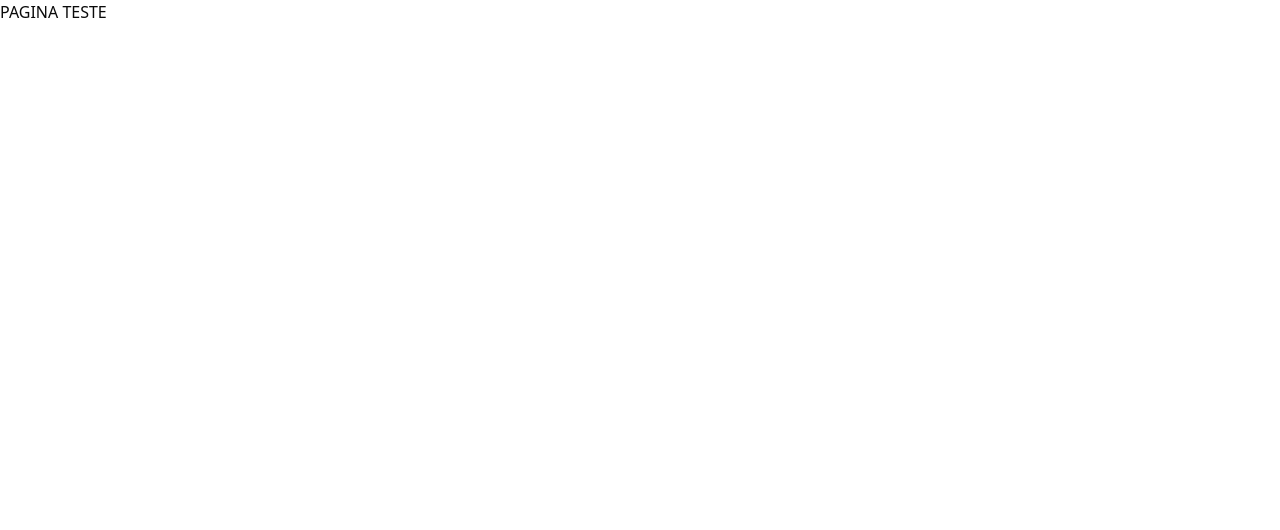
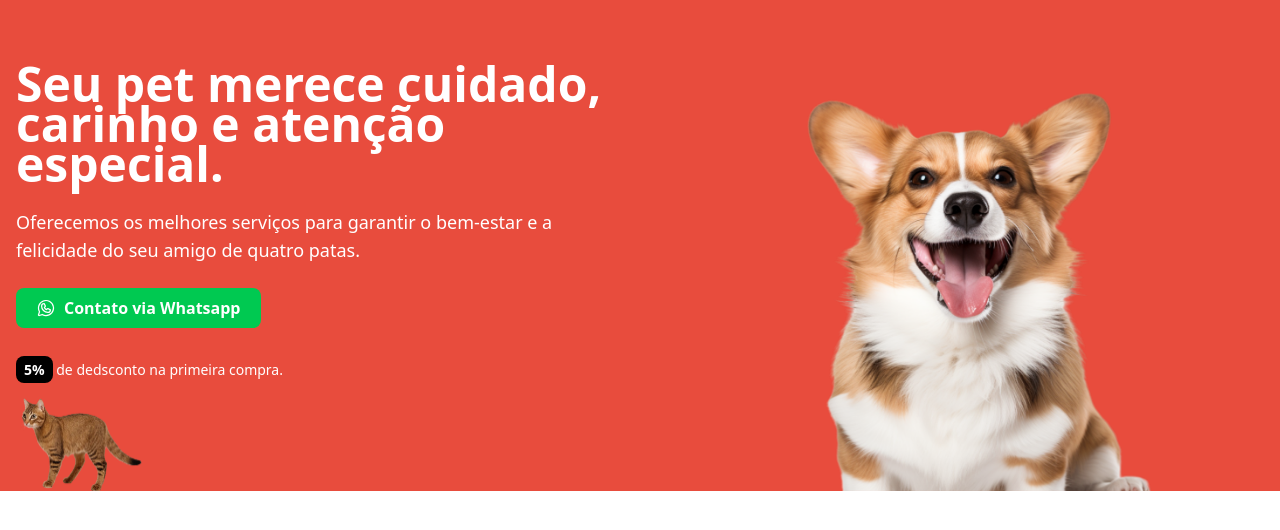
Before and after one commit to Dyego27/PetShop, a Next.js app in the folder petshop/: page / in a window 1280 px wide. Shown: the top 530 px of the page. Built offline with nearby package versions, Linux system fonts and the light colour scheme.

Commit message:
Component header feito

```diff
--- a/petshop/package.json
+++ b/petshop/package.json
@@ -9,6 +9,7 @@
     "lint": "eslint"
   },
   "dependencies": {
+    "@phosphor-icons/react": "^2.1.10",
     "@radix-ui/react-slot": "^1.2.3",
     "class-variance-authority": "^0.7.1",
     "clsx": "^2.1.1",
--- /dev/null
+++ b/petshop/src/app/_components/header.tsx
@@ -0,0 +1,55 @@
+"use client"
+import { WhatsappLogoIcon } from "@phosphor-icons/react"
+import dogImg from "../../../public/hero-dog.webp"
+import catImg from "../../../public/cat-hero.png"
+import Image from "next/image"
+
+export function Header(){
+    return(
+        <section className="bg-[#E84C3D] text-white relative overflow-hidden">
+
+            <div>
+                <Image src={dogImg} alt="foto do cachoro" fill sizes="100vw" priority className="object-cover opacity-60 lg:hidden"/>
+                <div className="absolute inset-0 bg-black opacity-40 md:hidden"></div>
+            </div>
+
+            <div className="container mx-auto pt-16 pb-16 md:pb-0 px-4 relative">
+                <article className="grid grid-cols-1 lg:grid-cols-2 gap-8 ">
+
+                    <div className="space-y-6">
+                        <h1 className="text-3xl md:text-4xl lg:text-5xl font-bold leading-10">
+                            Seu pet merece cuidado, carinho e atenção especial.
+                        </h1>
+
+                        <p className="lg:text-lg">Oferecemos os melhores serviços para garantir o bem-estar e a felicidade do seu amigo de quatro patas.</p>
+
+
+                        <a href="#" className="bg-green-500 px-5 py-2 rounded-md font-semibold flex items-center justify-center w-fit gap-2">
+                            <WhatsappLogoIcon className="w-5 h-5"/>
+                            Contato via Whatsapp
+                        </a>
+
+
+                        <div className="mt-8">
+                            <p className="text-sm mb-4">
+                                <b className="bg-black text-white px-2 py-1 rounded-md">5%</b> de dedsconto na primeira compra.
+                            </p>
+
+                            <div className="flex mt-4">
+                                <div className="w-32 hidden lg:block">
+                                    <Image src={catImg} alt="foto do gato" quality={100} className="object-fill" />
+                                </div>
+                            </div>
+                        </div>
+
+                    </div>
+
+                    <div className="hidden md:block h-full relative">
+                        <Image src={dogImg} alt="Foto do dog" className="object-contain" fill sizes="(max-width: 768px) 0px,50vw quality={100} priority"/>
+                    </div>
+
+                </article>
+            </div>
+        </section>
+    )
+}
--- a/petshop/src/app/page.tsx
+++ b/petshop/src/app/page.tsx
@@ -1,7 +1,9 @@
+import { Header } from "./_components/header";
+
 export default function Home(){
   return(
     <main>
-      <h1>PAGINA TESTE</h1>
+      <Header />
     </main>
   )
 }
--- a/petshop/src/components/ui/button.tsx
+++ b/petshop/src/components/ui/button.tsx
@@ -2,7 +2,7 @@
 import { Slot } from "@radix-ui/react-slot"
 import { cva, type VariantProps } from "class-variance-authority"
 
-import { cn } from "@/lib/utils"
+import { cn } from "@/src/lib/utils"
 
 const buttonVariants = cva(
   "inline-flex items-center justify-center gap-2 whitespace-nowrap rounded-md text-sm font-medium transition-all disabled:pointer-events-none disabled:opacity-50 [&_svg]:pointer-events-none [&_svg:not([class*='size-'])]:size-4 shrink-0 [&_svg]:shrink-0 outline-none focus-visible:border-ring focus-visible:ring-ring/50 focus-visible:ring-[3px] aria-invalid:ring-destructive/20 dark:aria-invalid:ring-destructive/40 aria-invalid:border-destructive",
```
Also changed, not shown: 1 other file (tests, documents, lock files or other folders).
